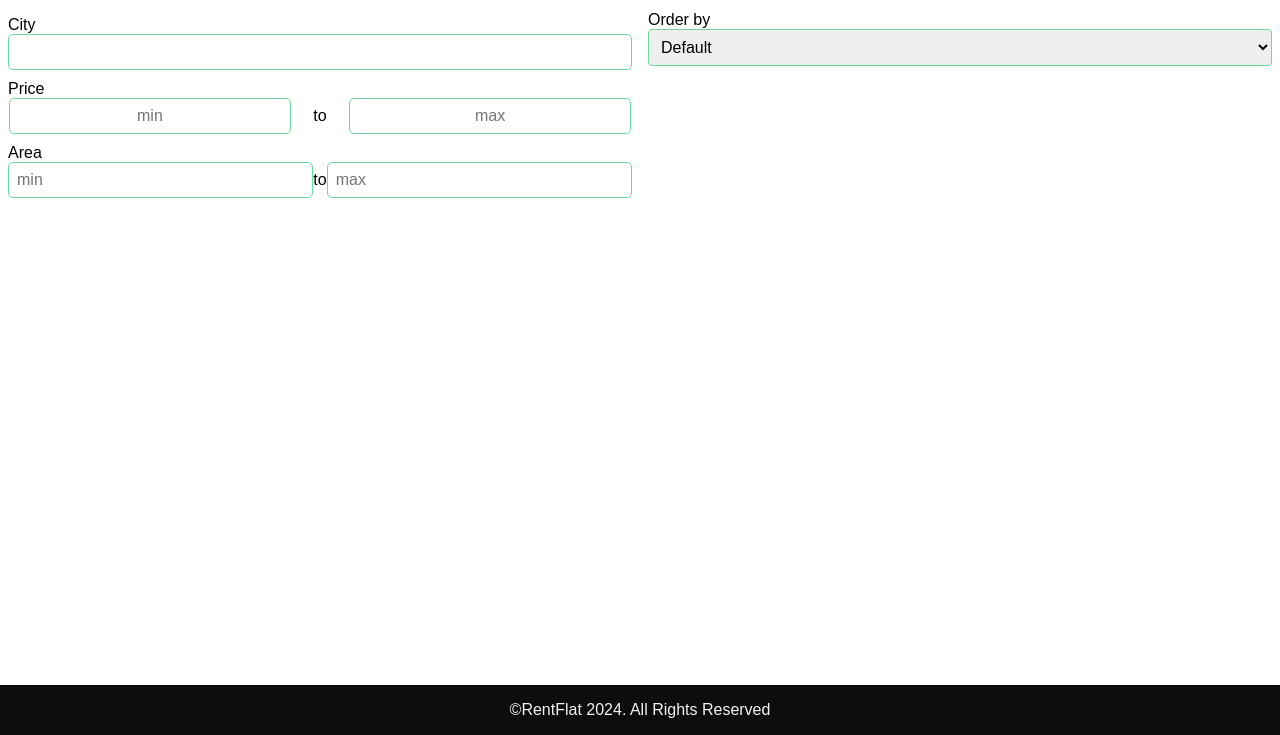
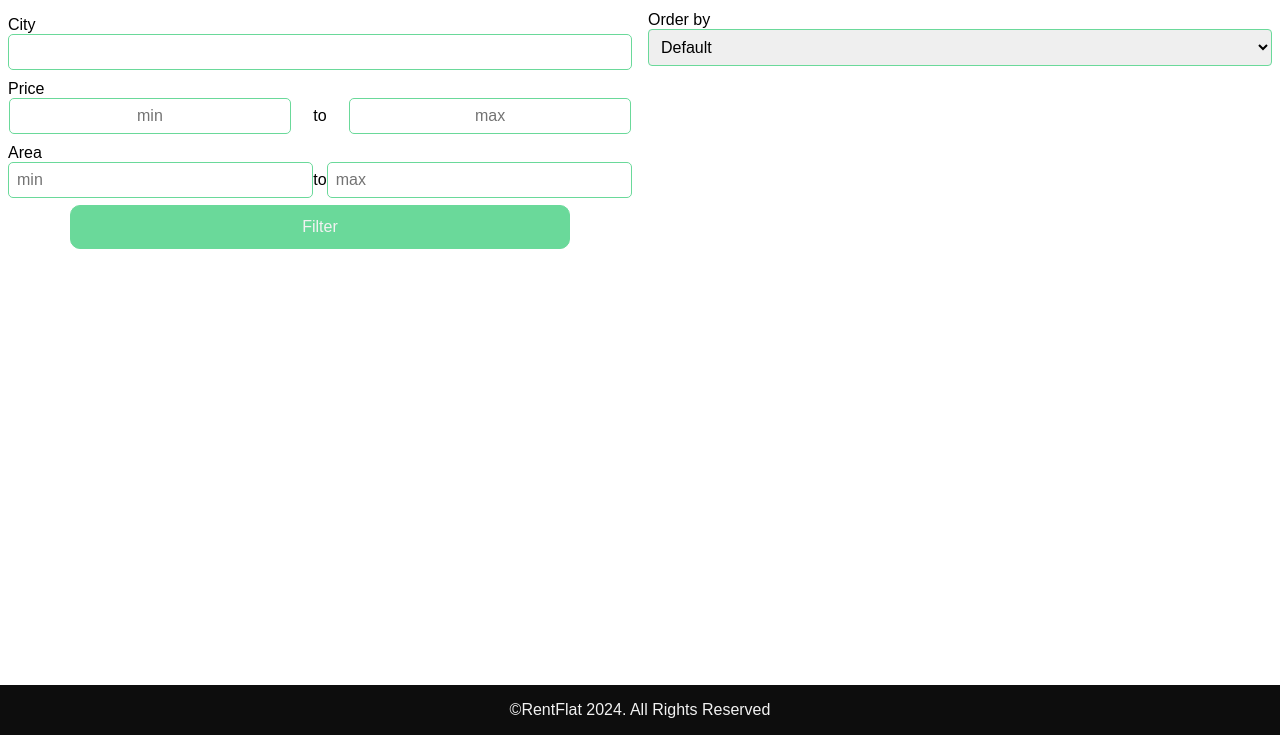
Before and after one commit to BryanAFreire/projectflatfinder, a plain HTML site: page all-flats.html in a window 1280 px wide. Shown: the part 175-910 px from the top of the page. Drawn offline with Linux system fonts and the light colour scheme.

Commit message:
update button for filter

```diff
--- a/all-flats.html
+++ b/all-flats.html
@@ -61,7 +61,7 @@
                     <input type="text" name="max" id="max-area" placeholder="max" maxlength="6">
                 </div>
             </div>
-
+            <button id="filter" class="button-filter primary-button">Filter</button>
         </div>
         <div class="container-filter">
             <label for="order">Order by</label>
```
